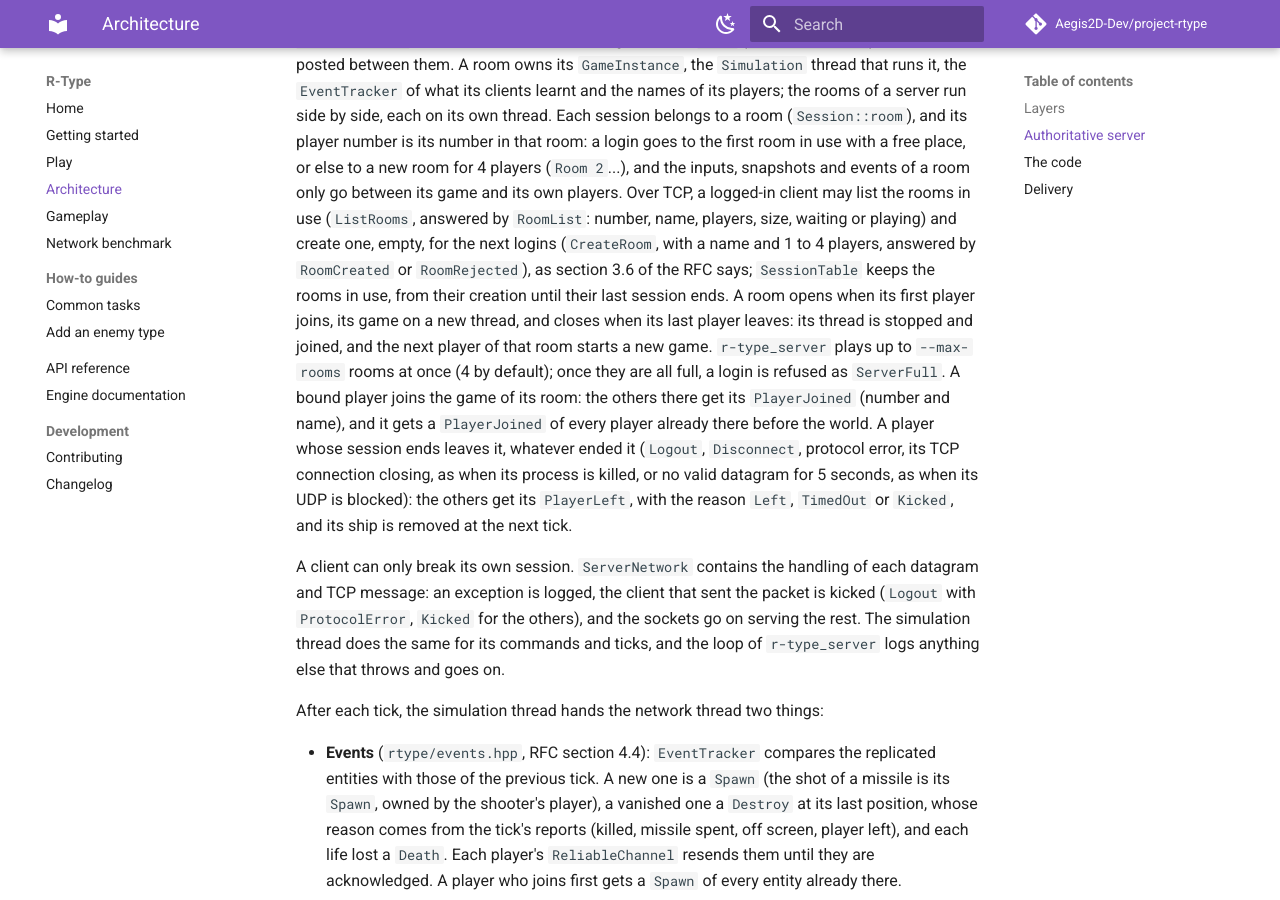
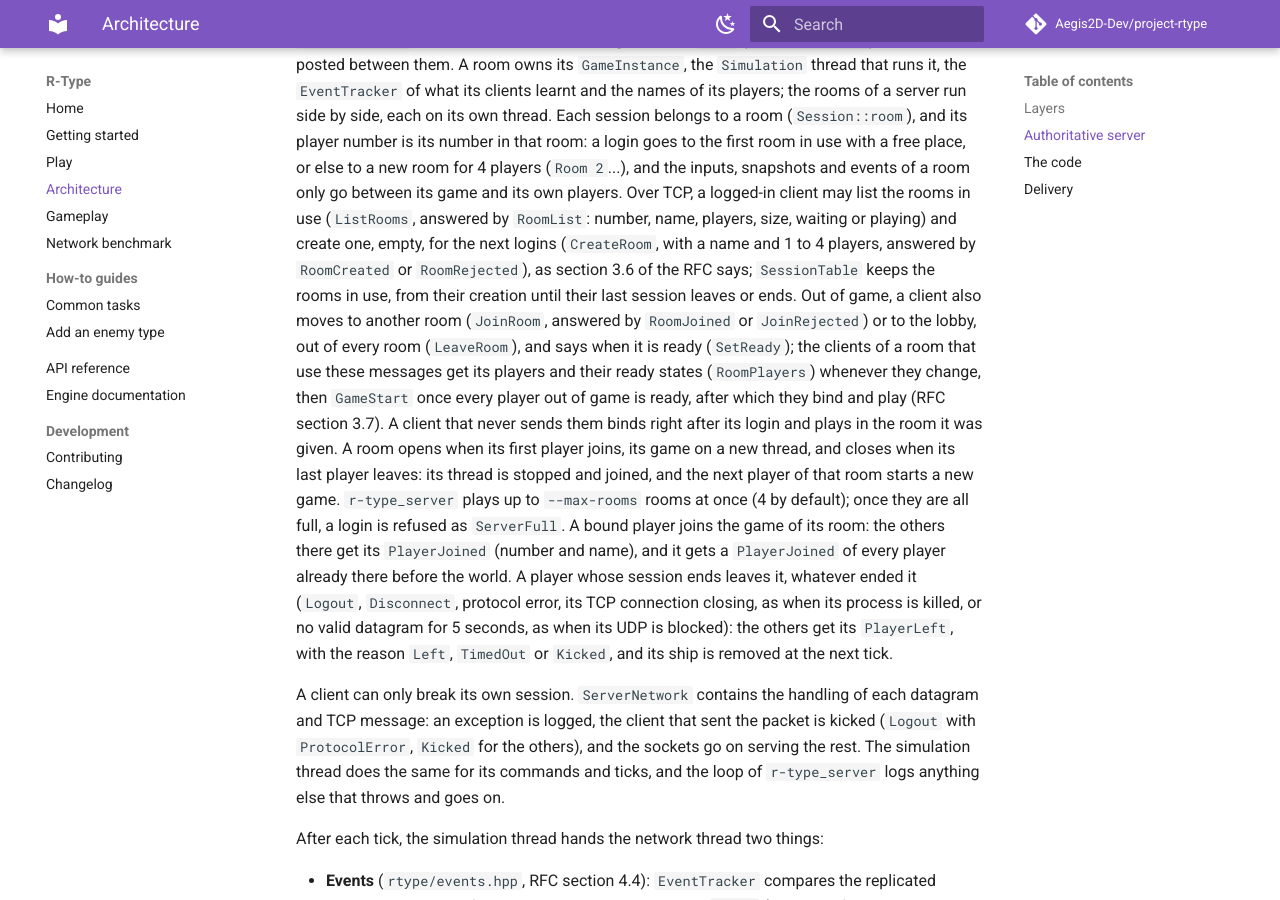
Before and after one commit to Aegis2D-Dev/project-rtype, an MkDocs documentation site: the page built from docs/architecture.md, in a window 1280 px wide and 900 px high, scrolled down 1545 px. Built offline with MkDocs 1.6.1 and Material for MkDocs 9.7.7, drawn with Linux system fonts in a browser that asks for light colours; comment, search, counter and statistics services are not loaded.

Commit message:
feat(docs): documented joining and starting a room and updated changelogs

```diff
--- a/docs/architecture.md
+++ b/docs/architecture.md
@@ -79,7 +79,13 @@ events of a room only go between its game and its own players. Over TCP, a logge
 may list the rooms in use (`ListRooms`, answered by `RoomList`: number, name, players, size,
 waiting or playing) and create one, empty, for the next logins (`CreateRoom`, with a name and
 1 to 4 players, answered by `RoomCreated` or `RoomRejected`), as section 3.6 of the RFC says;
-`SessionTable` keeps the rooms in use, from their creation until their last session ends. A room opens when its first player joins, its game on a new thread,
+`SessionTable` keeps the rooms in use, from their creation until their last session leaves or
+ends. Out of game, a client also moves to another room (`JoinRoom`, answered by `RoomJoined`
+or `JoinRejected`) or to the lobby, out of every room (`LeaveRoom`), and says when it is ready
+(`SetReady`); the clients of a room that use these messages get its players and their ready
+states (`RoomPlayers`) whenever they change, then `GameStart` once every player out of game
+is ready, after which they bind and play (RFC section 3.7). A client that never sends them
+binds right after its login and plays in the room it was given. A room opens when its first player joins, its game on a new thread,
 and closes when its last player leaves: its thread is stopped and joined, and the next player
 of that room starts a new game. `r-type_server` plays up to `--max-rooms` rooms at once (4 by
 default); once they are all full, a login is refused as `ServerFull`. A bound player joins the
```
Also changed, not shown: CHANGELOG.md (+1 -0 lines), changelogs/2026-11-05-protocol-room-join.md (added, +62 -0 lines), docs/getting-started.md (+2 -1 lines).
